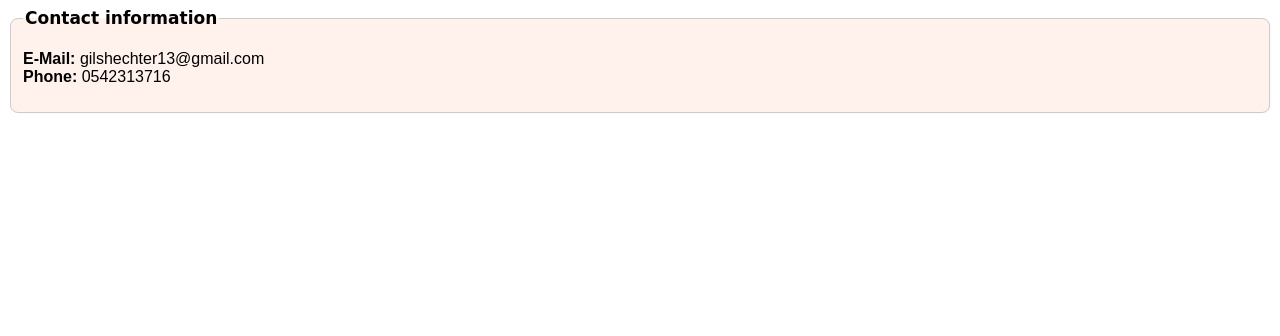
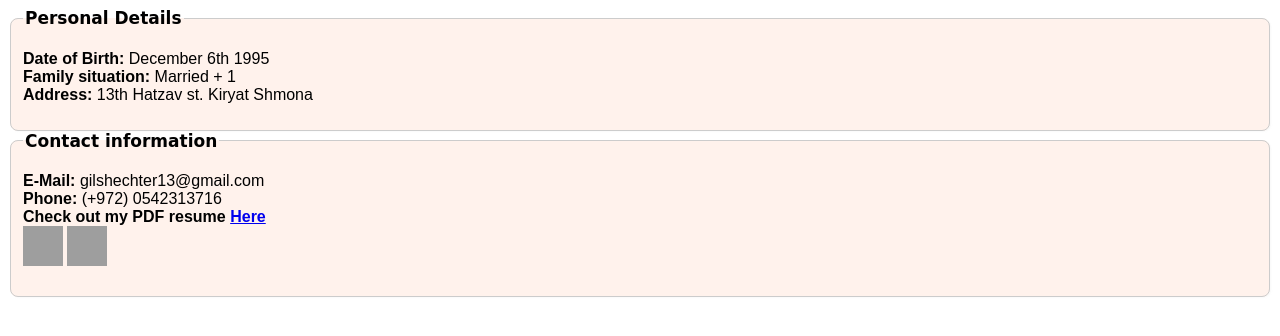
Before and after one commit to GilShechter/ResumeWeb, a plain HTML site: page contact.html in a window 1280 px wide. Drawn offline with Linux system fonts and the light colour scheme; grey boxes are pictures that could not be loaded.

Commit message:
Update contact.html
Add information to contact page

```diff
--- a/contact.html
+++ b/contact.html
@@ -9,10 +9,40 @@
   </head>
   <body>
     <fieldset>
+      <legend>Personal Details</legend>
+      <p>
+        <strong>Date of Birth:</strong> December 6th 1995 <br />
+        <strong>Family situation:</strong> Married + 1<br />
+        <strong>Address:</strong> 13th Hatzav st. Kiryat Shmona
+      </p>
+    </fieldset>
+    <fieldset>
       <legend>Contact information</legend>
       <p>
         <strong>E-Mail:</strong> gilshechter13@gmail.com <br />
-        <strong>Phone:</strong> 0542313716 <br />
+        <strong>Phone:</strong> (+972) 0542313716 <br />
+        <strong
+          >Check out my PDF resume
+          <a
+            href="https://cdn.glitch.global/16e677f5-36a1-40a7-8de1-7a129cb5f333/Gil%20Shechter%20CV.pdf?v=1646851012996"
+            target="blank"
+            >Here</a
+          ></strong
+        ><br />
+        <a href="https://www.linkedin.com/in/gil-shechter/" target="”blank”"
+          ><img
+            src="https://cdn.glitch.global/16e677f5-36a1-40a7-8de1-7a129cb5f333/Linkedin-logo-transparent-PNG.png?v=1646844007683"
+            alt="linkedin"
+            height="40"
+            width="40"
+        /></a>
+        <a href="https://github.com/GilShechter" target="”blank”"
+          ><img
+            src="https://cdn.glitch.global/16e677f5-36a1-40a7-8de1-7a129cb5f333/github-icon-free-download-symbol-logo-trademark-label-transparent-png-1868500.png?v=1646844160957"
+            alt="github"
+            width="40"
+            height="40"
+        /></a>
       </p>
     </fieldset>
   </body>
```
